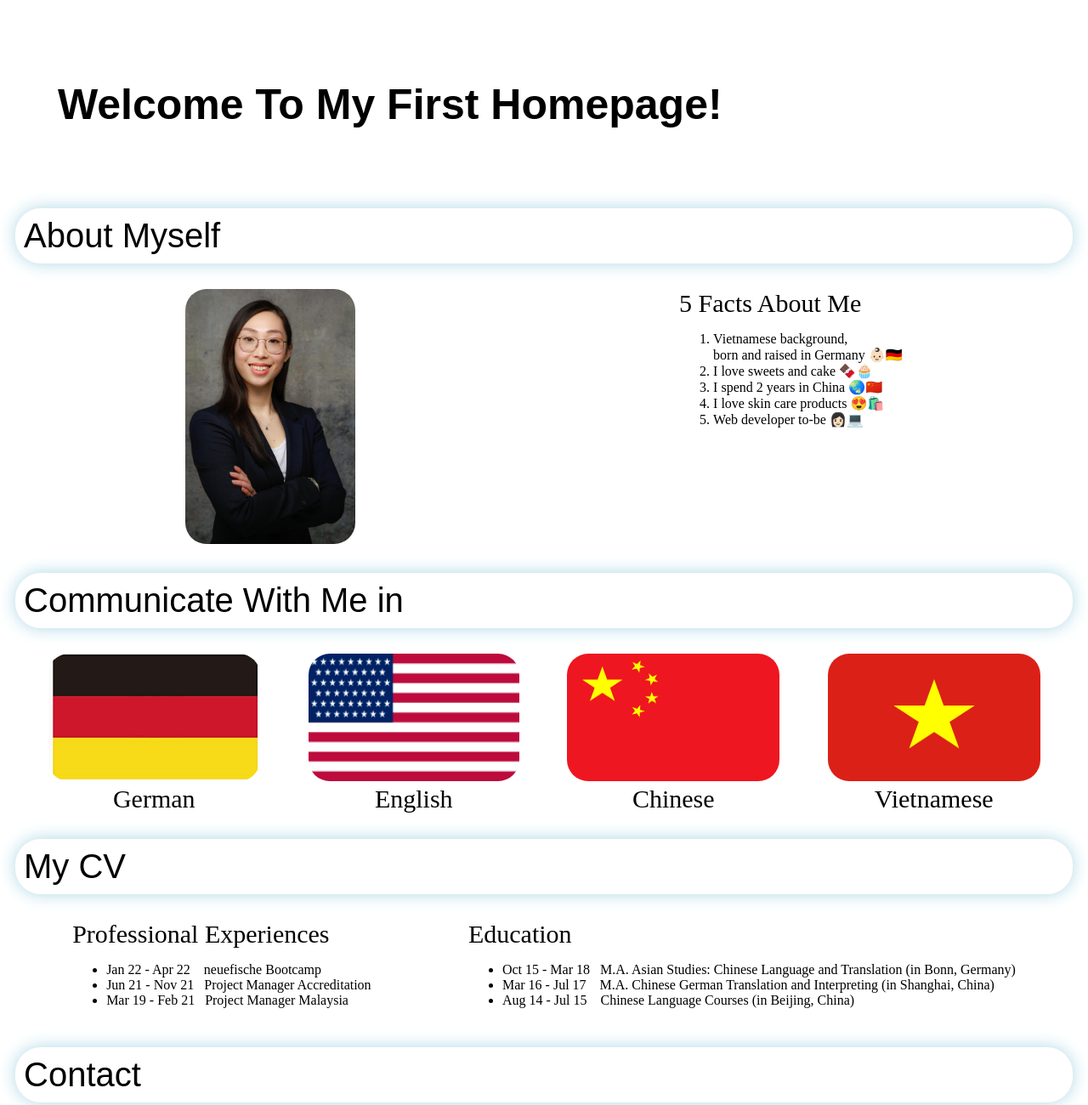
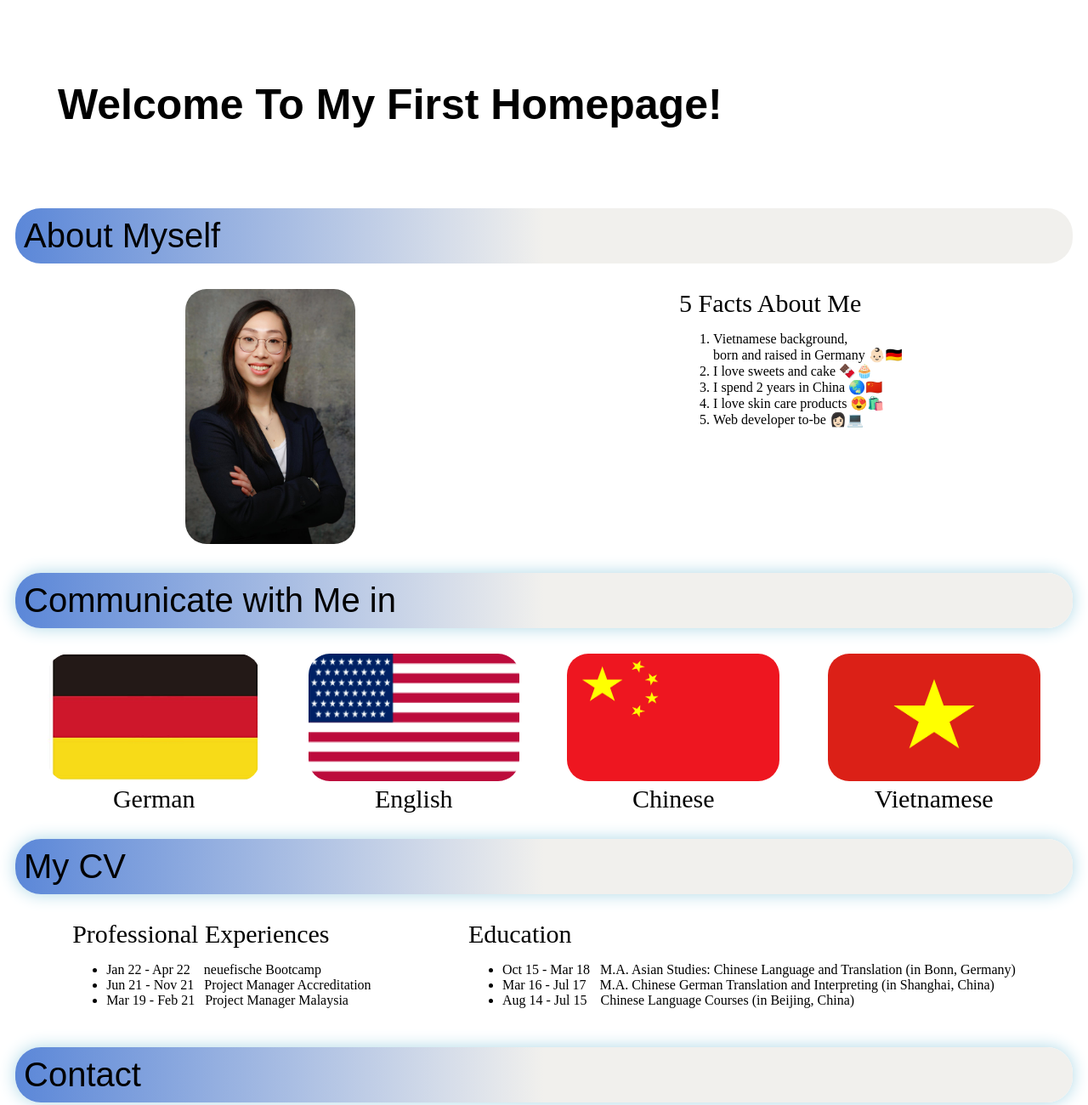
Before and after one commit to LinhSt1908/my-new-website, a plain HTML site: page index.html in a window 1280 px wide. Shown: the top 1300 px of the page at 85% size. Drawn offline with Linux system fonts and the light colour scheme.

Commit message:
added color

```diff
--- a/index.html
+++ b/index.html
@@ -33,7 +33,7 @@
 
     <!--box2-->
 
-    <p class="communicate">Communicate With Me in</p>
+    <p class="communicate">Communicate with Me in</p>
     <div class="box2">
       <!--Flagge und Sprache in einem großen div, in der Flagge und Sprache wiederrum jeweils in einem weiteren div sind-->
 
--- a/style.css
+++ b/style.css
@@ -11,8 +11,12 @@ h1 {
   font-size: 40px;
   margin: 10px;
   padding: 10px;
-  box-shadow: 0 0 0.5em lightblue;
   border-radius: 30px;
+  background-image: linear-gradient(
+    90deg,
+    rgb(91, 135, 216) 0%,
+    rgb(241, 240, 237) 50%
+  );
 }
 
 .box1 {
@@ -47,6 +51,11 @@ h1 {
   padding: 10px;
   box-shadow: 0 0 0.5em lightblue;
   border-radius: 30px;
+  background-image: linear-gradient(
+    90deg,
+    rgb(91, 135, 216) 0%,
+    rgb(241, 240, 237) 50%
+  );
 }
 
 .box2 {
@@ -63,6 +72,11 @@ h1 {
   padding: 10px;
   box-shadow: 0 0 0.5em lightblue;
   border-radius: 30px;
+  background-image: linear-gradient(
+    90deg,
+    rgb(91, 135, 216) 0%,
+    rgb(241, 240, 237) 50%
+  );
 }
 
 .box3 {
@@ -87,6 +101,11 @@ h1 {
   padding: 10px;
   box-shadow: 0 0 0.5em lightblue;
   border-radius: 30px;
+  background-image: linear-gradient(
+    90deg,
+    rgb(91, 135, 216) 0%,
+    rgb(241, 240, 237) 50%
+  );
 }
 
 .email {
```
Also changed, not shown: 1 other file.
